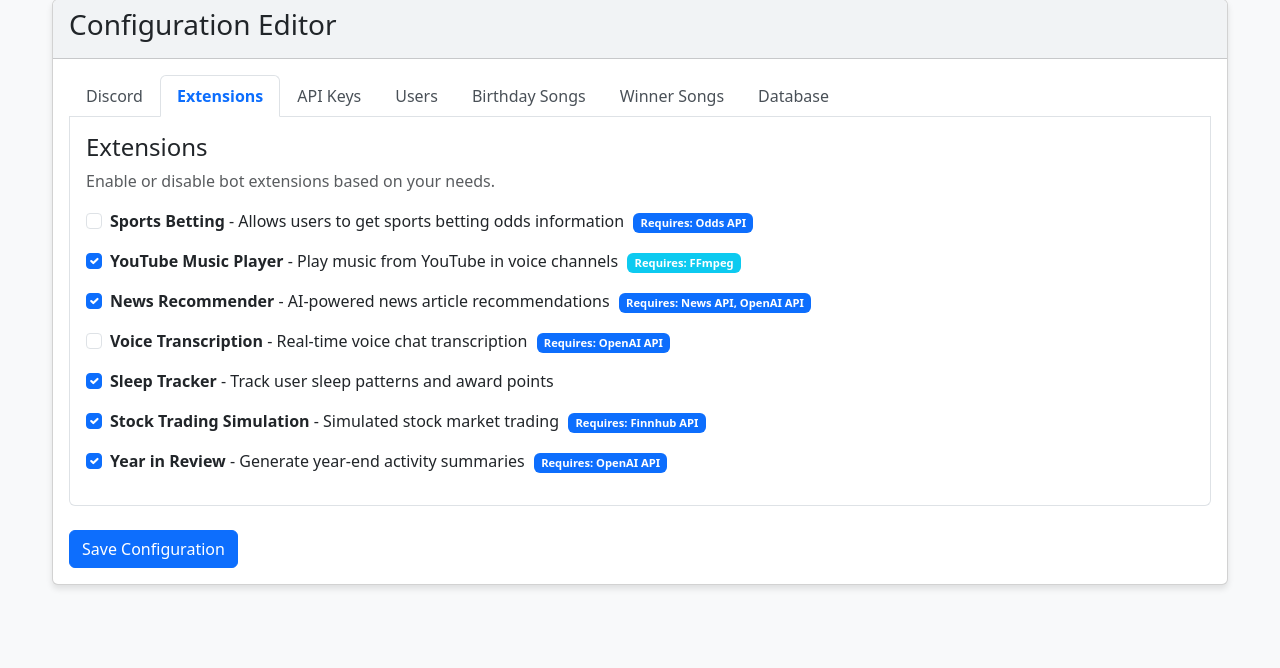
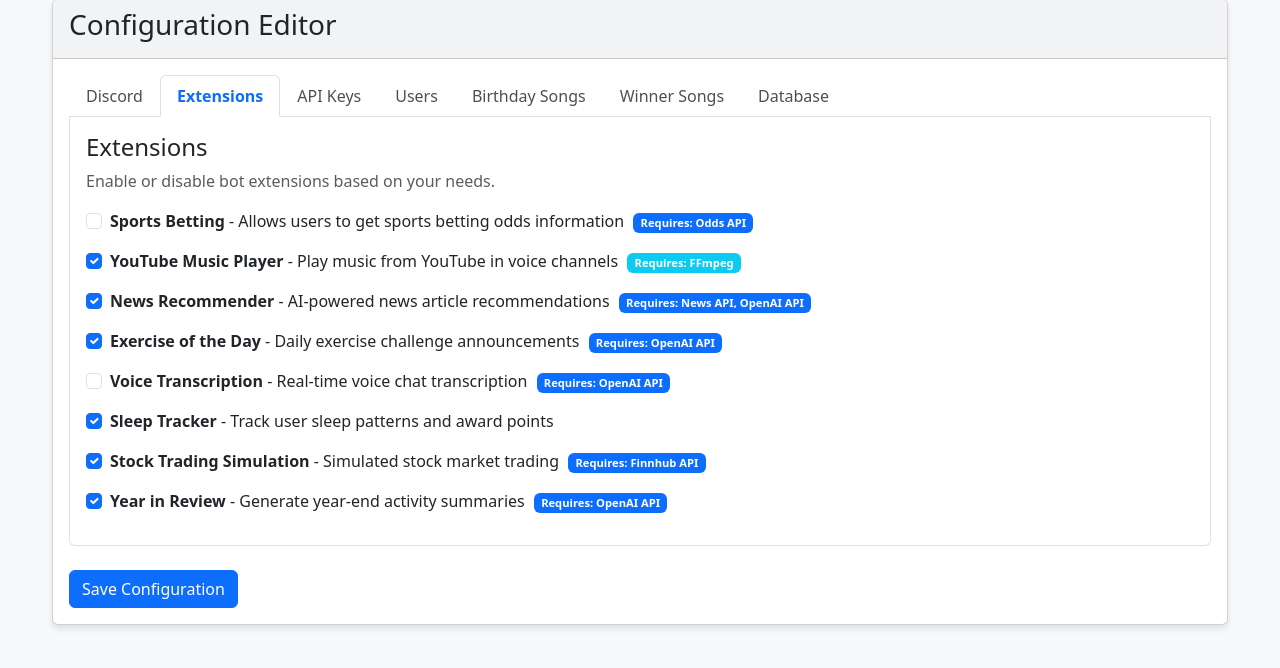
Before and after one commit to JordanLevy99/Larrys_Gym_Tracker, a Flask app: page / in a window 1280 px wide, after a click on "Extensions". Shown: the part 97-765 px from the top of the page. Run offline with Flask 2, Linux system fonts and the light colour scheme.

Commit message:
Make news and exercise features optional

```diff
--- a/config.example.json
+++ b/config.example.json
@@ -32,6 +32,7 @@
         "stock_trading",
         "youtube_music",
         "news_recommender",
+        "exercise_of_the_day",
         "sleep_tracker",
         "year_in_review"
     ],
--- a/web_config/static/js/script.js
+++ b/web_config/static/js/script.js
@@ -106,6 +106,7 @@ document.addEventListener('DOMContentLoaded', function() {
         const dependencies = {
             'sports_betting': ['api_odds'],
             'news_recommender': ['api_news', 'api_openai'],
+            'exercise_of_the_day': ['api_openai'],
             'realtime_transcription': ['api_openai'],
             'stock_trading': ['api_finnhub'],
             'year_in_review': ['api_openai']
--- a/web_config/templates/index.html
+++ b/web_config/templates/index.html
@@ -125,6 +125,15 @@
                                 <label class="form-check-label" for="ext_news_recommender">
                                     <strong>News Recommender</strong> - AI-powered news article recommendations
                                     <span class="badge bg-primary">Requires: News API, OpenAI API</span>
+                                </label>
+                            </div>
+
+                            <div class="form-check mb-3">
+                                <input class="form-check-input" type="checkbox" name="enabled_extensions" value="exercise_of_the_day" id="ext_exercise_of_the_day"
+                                    {% if config.enabled_extensions and 'exercise_of_the_day' in config.enabled_extensions %}checked{% endif %}>
+                                <label class="form-check-label" for="ext_exercise_of_the_day">
+                                    <strong>Exercise of the Day</strong> - Daily exercise challenge announcements
+                                    <span class="badge bg-primary">Requires: OpenAI API</span>
                                 </label>
                             </div>
 
```
Also changed, not shown: src/events.py (+10 -3 lines), README.md.
